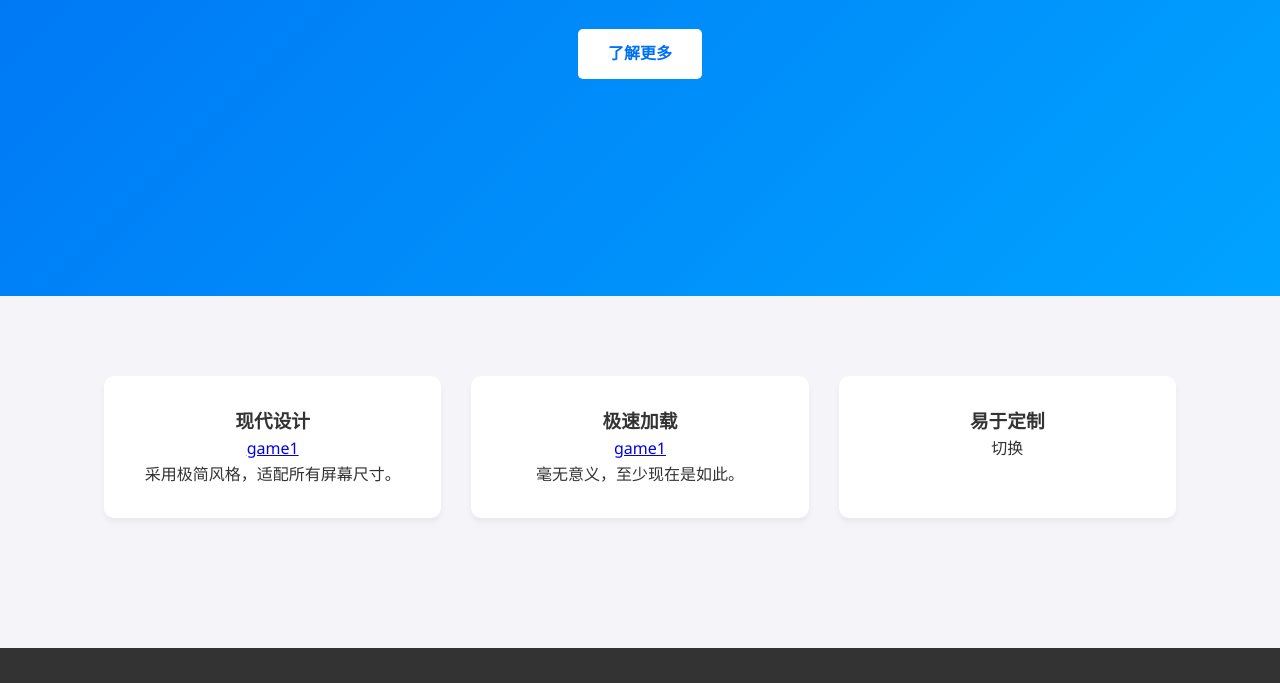
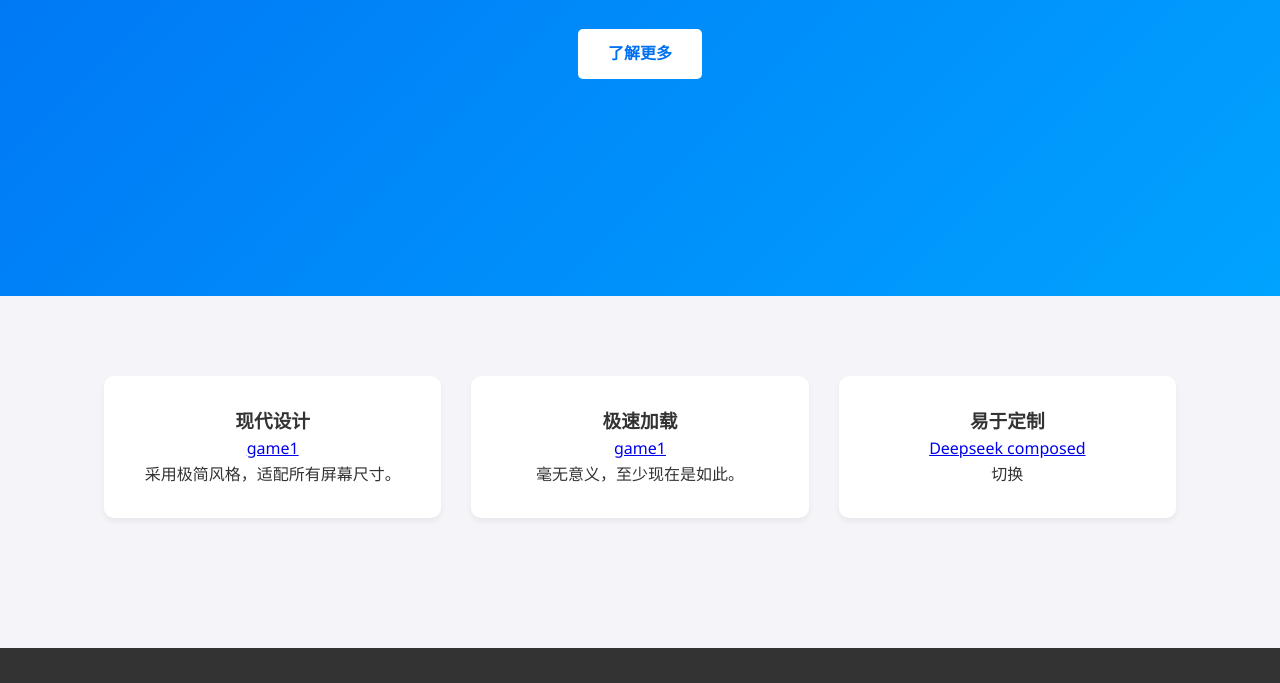
Before and after one commit to qinqian8/qinqian8.github.io, a plain HTML site: page index.html in a window 1280 px wide. Shown: the part 414-1097 px from the top of the page. Drawn offline with Linux system fonts and the light colour scheme.

Commit message:
Update index.html

```diff
--- a/index.html
+++ b/index.html
@@ -160,7 +160,7 @@
                 <p>毫无意义，至少现在是如此。</p>
             </div>
             <div class="feature-card">
-                <h3>易于定制</h3>
+                <h3>易于定制</h3><a href = "ter2.html">Deepseek composed</a>
                 <p>切换</p>
             </div>
         </div>
```
